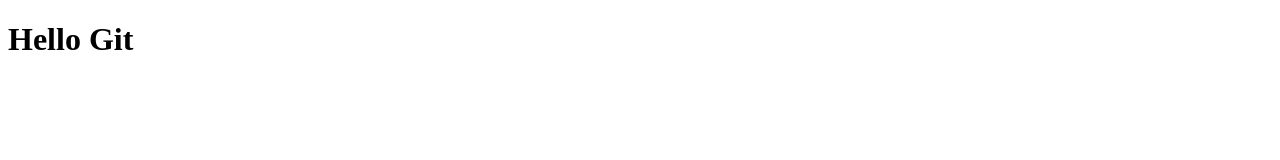
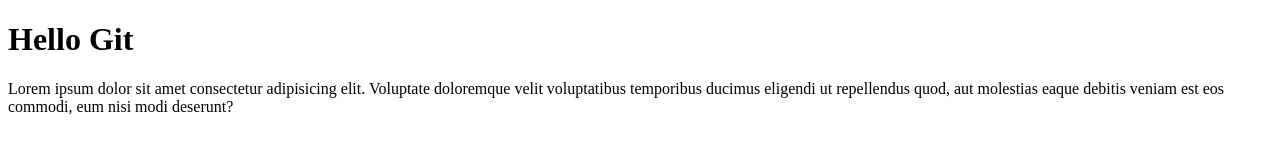
Before and after one commit to zakkazaib1234-cell/Web-Development-Batch-7, a plain HTML site: page index.html in a window 1280 px wide. Drawn offline with Linux system fonts and the light colour scheme.

Commit message:
paragraph added

```diff
--- a/index.html
+++ b/index.html
@@ -7,5 +7,6 @@
 </head>
 <body>
     <h1>Hello Git</h1>
+    Lorem ipsum dolor sit amet consectetur adipisicing elit. Voluptate doloremque velit voluptatibus temporibus ducimus eligendi ut repellendus quod, aut molestias eaque debitis veniam est eos commodi, eum nisi modi deserunt?
 </body>
 </html>
```
